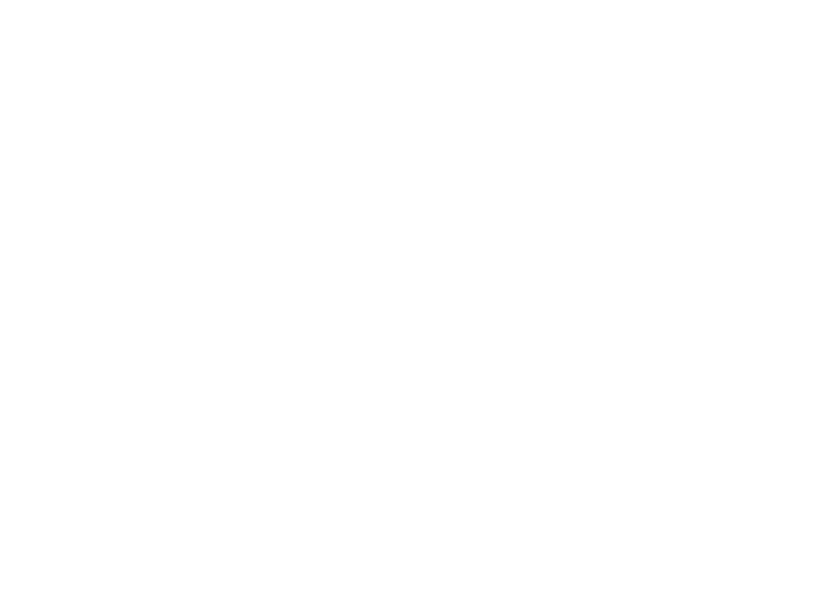
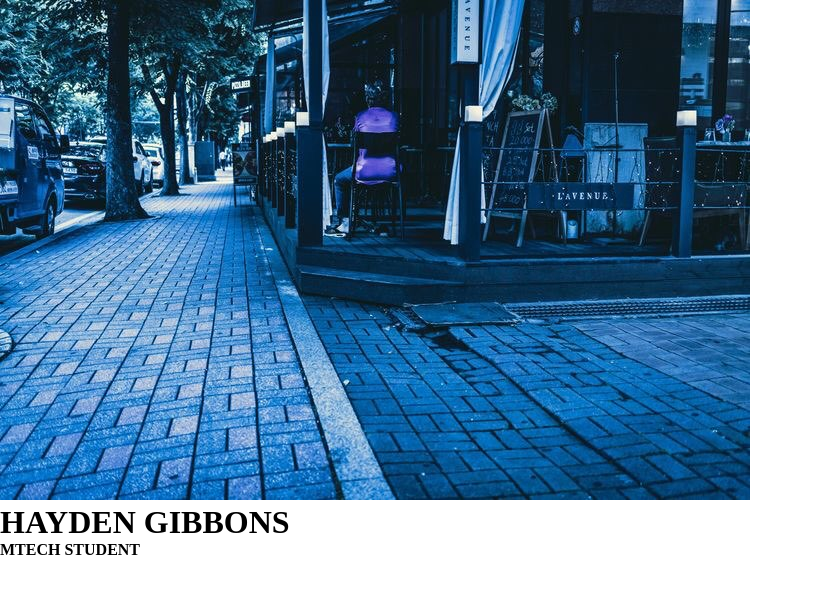
Before and after one commit to UltraJag214/Sass-Resume, a website: page public/index.html in a window 1280 px wide. Shown: the whole page, without its empty margins (0-813 px from the left). Drawn offline with Linux system fonts and the light colour scheme.

Commit message:
Updated file structure as well as set the reset.scss

```diff
--- a/public/index.html
+++ b/public/index.html
@@ -4,6 +4,27 @@
         <link rel="stylesheet" href="stylesheets/styles.css">
     </head>
     <body>
+        <div class="page">
+            <div class="header">
+                <div class="profile-picture">
+                    <img src="images/blue-cafe.jpg" alt="Blue cafe">
+                </div>
+                <div class="profile-text">
+                    <h1>HAYDEN GIBBONS</h1>
+                    <h4>MTECH STUDENT</h4>
+                </div>
+            </div>
+            <!--<div class="left-column">
+                <div class="text-header">
+                    <h4>PERSONAL PROFILE</h4>
+                </div>
+                <div class="text-content">
+                    <p></p>
+                </div>
+            </div>
+            <div class="right-column">
 
+            </div>-->
+        </div>
     </body>
 </html>
--- /dev/null
+++ b/src/styles/_reset.scss
@@ -0,0 +1,8 @@
+
+h1, h2, h3, h4, h5, h6 {
+    margin: 0;
+}
+
+body {
+    margin: 0;
+}
--- a/src/styles/styles.scss
+++ b/src/styles/styles.scss
@@ -0,0 +1,3 @@
+@import "reset";
+@import "mixins";
+@import "variables";
```
Also changed, not shown: public/images/blue-cafe.jpg (added), public/stylesheets/styles.css, src/styles/_mixins.scss (added), src/styles/_variables.scss (added), 1 other file.
